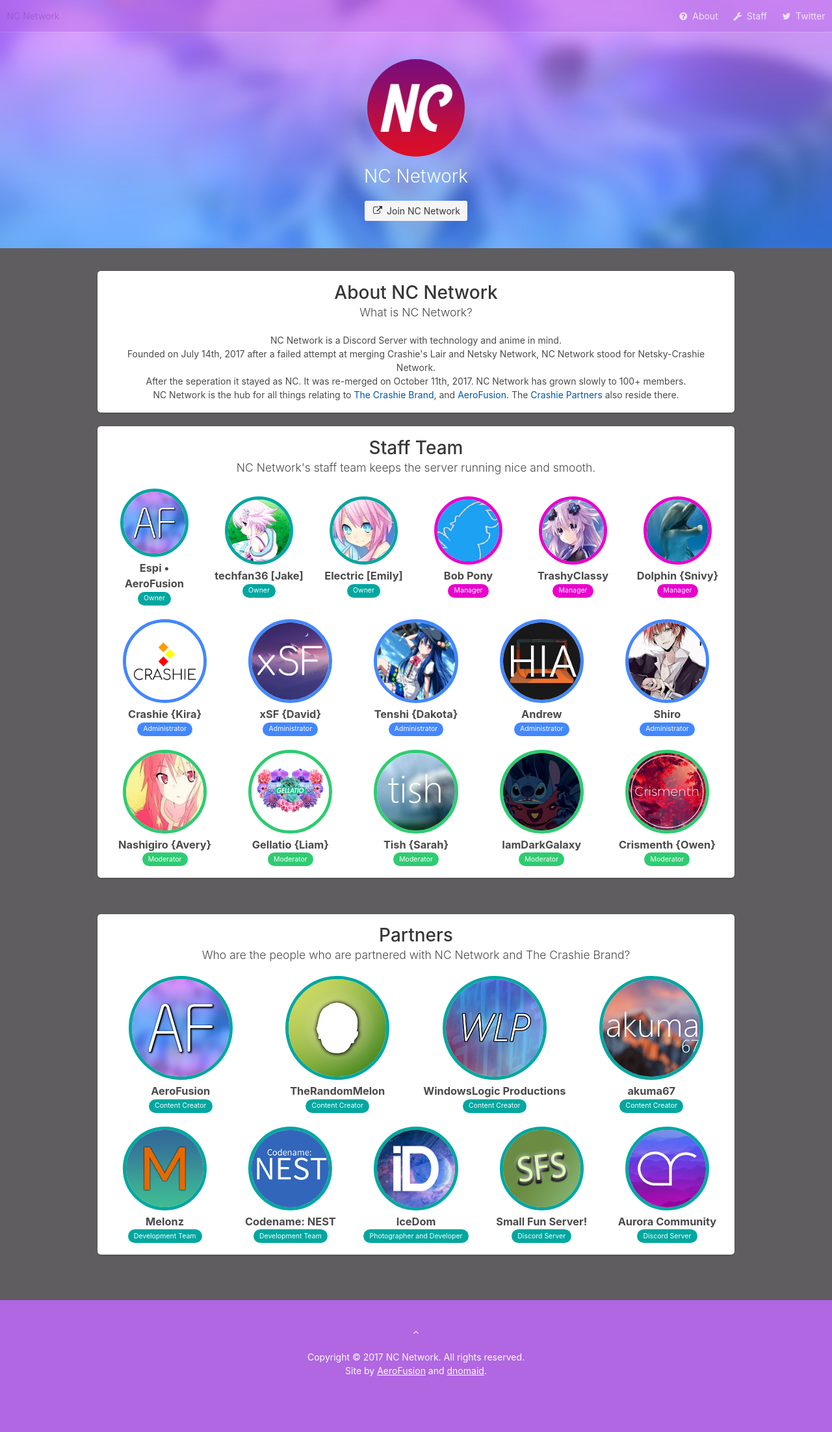
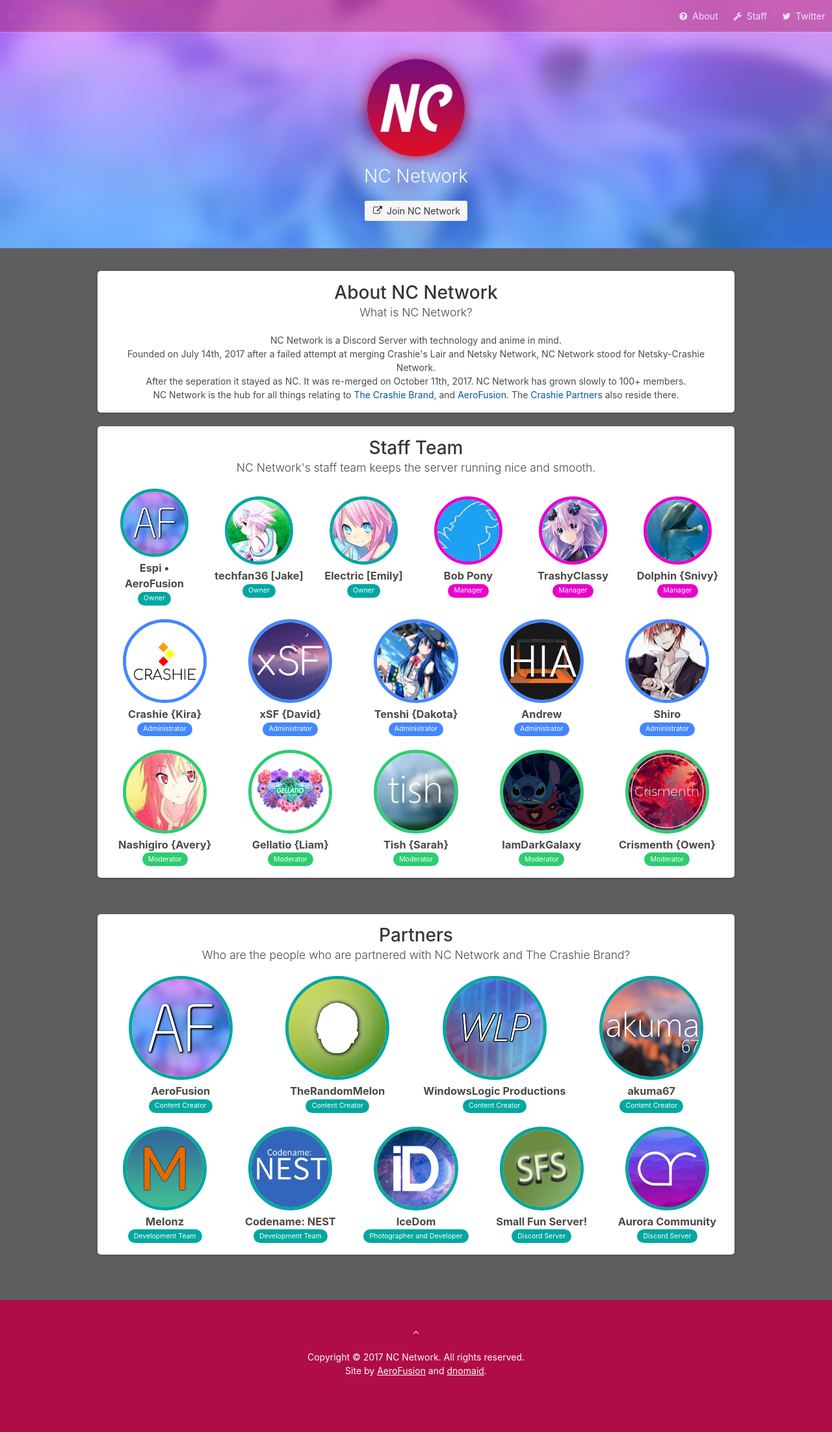
Before and after one commit to xwinbyte/NetskyWebsite, a Jekyll site: the page built from index.html, in a window 1280 px wide. Shown: the whole page at 65% size. Built offline with Jekyll 4.4.1, drawn with Linux system fonts in a browser that asks for light colours; nearby versions of some CDN libraries.

Commit message:
New Colours

```diff
--- a/style/style.css
+++ b/style/style.css
@@ -54,10 +54,10 @@
  border:5px solid #2ECC71
 }
 .hero,nav {
- background-color:rgba(177,102,226,.50)!important
+ background-color:rgba(176, 12, 72, 0.5)!important
 }
 #ncnetwork-hero-logo {
- box-shadow:0 0 20px #969CFA;
+ box-shadow:0 0 20px #B00C48;
  transition:all .5s;
  margin-bottom:10px
 }
@@ -103,7 +103,7 @@
  margin:2em auto 0;
  padding:2em;
  color:#000;
- background-color:rgba(100,1,107,.1);
+ background-color:rgba(176, 12, 72, 1);
  border-radius:3px;
  transition:all .25s;
  text-align:left
@@ -112,7 +112,7 @@
  margin:0 auto
 }
 .rule:hover {
- background-color:rgba(100,1,107,.3);
+ background-color:rgba(176, 12, 72, .3);
  transform:scale(1.05)
 }
 .rule strong {
@@ -129,7 +129,7 @@
  }
 }
 footer {
- background-color:rgba(177,102,226,1.0)!important;
+ background-color:rgba(176, 12, 72, 1)!important;
  width:100%
 }
 footer * {
```
